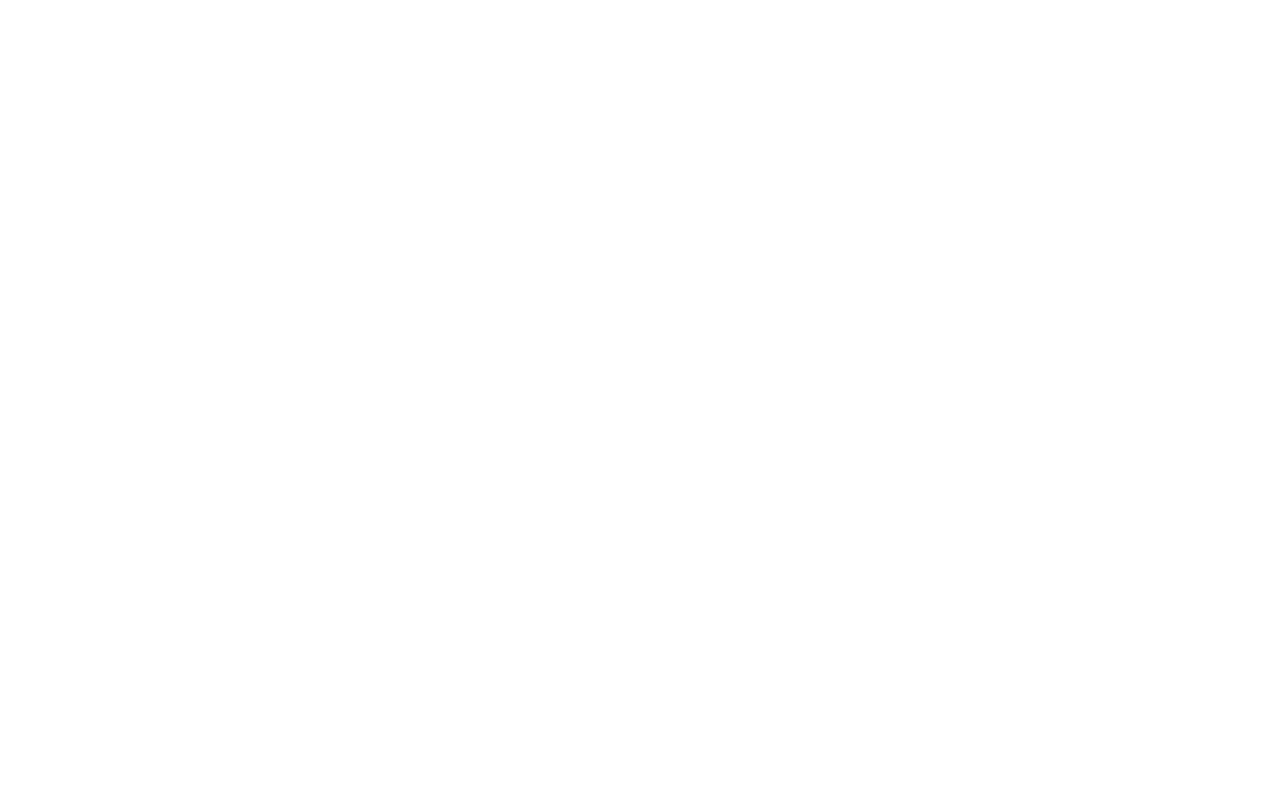
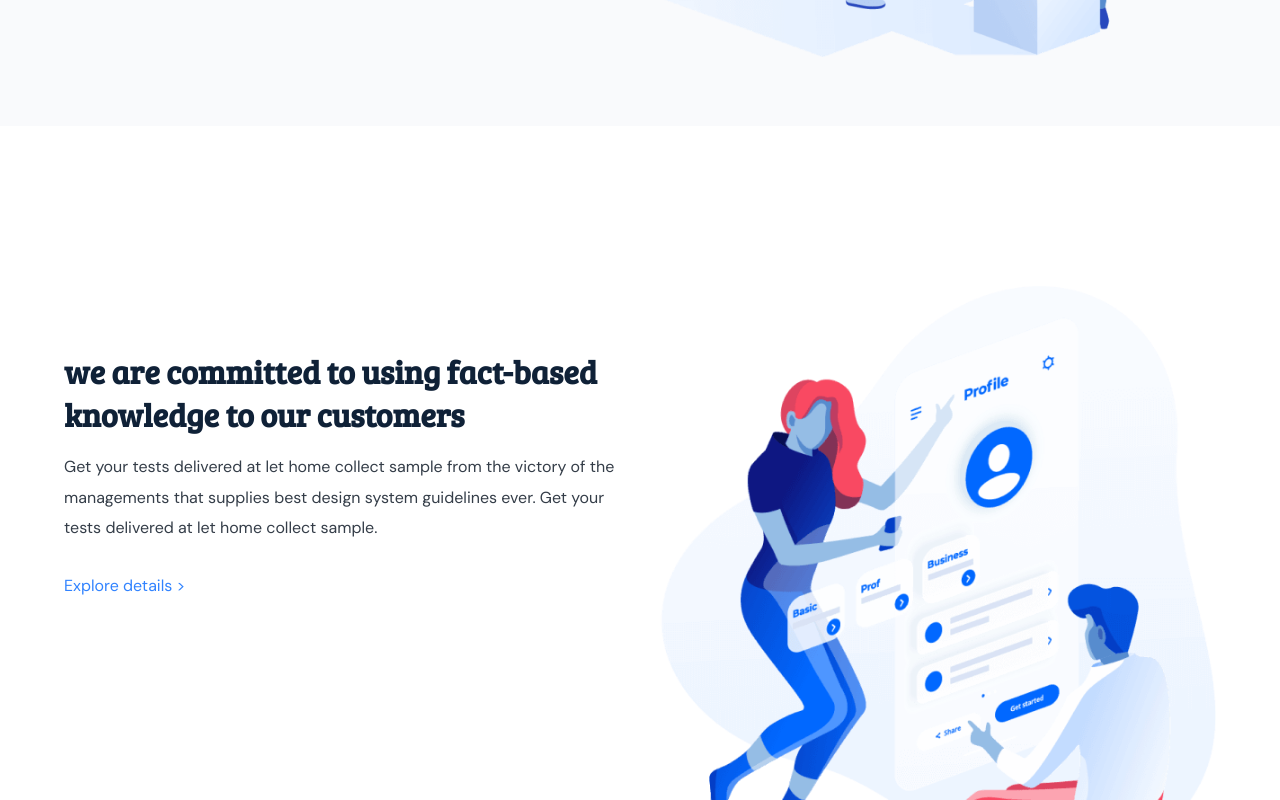
Before and after one commit to S-Solomon/Agency-Creative, a React (Create React App) app: page / in a window 1280 px wide. Shown: the part 2000-2800 px from the top of the page. Before the commit the page ends 2158 px from the top, so only its background shows below. Built offline with nearby package versions, Linux system fonts and the light colour scheme.

Commit message:
heading  font sizes

```diff
--- a/src/components/BusinessProfit.js
+++ b/src/components/BusinessProfit.js
@@ -44,9 +44,19 @@
     @media (min-width: 768px) {
         grid-template-columns: repeat(2, 1fr);
     }
+    @media (min-width: 1024px) {
+        padding: 4rem 0;
+    }
 `;
 
-const ImageBox = styled.div `` ;
+const ImageBox = styled.div `
+    img {
+        @media (min-width: 1440px) {
+            /* padding-bottom: 5rem; */
+            width: 90%;
+        }
+    }
+` ;
 
 const TextBox = styled.div `
     text-align: center;
@@ -55,18 +65,27 @@
         grid-area: 0;
         text-align: left;
     }
+    @media (min-width: 1024px) {
+        padding: 4rem 0;
+    }
     h2 {
-
+        @media (min-width: 1024px) {
+            font-size: 2rem;
+        }
+        @media (min-width: 1440px) {
+            font-size: 3rem;
+        }
     }
     p {
         padding: 1rem 0;
         @media(min-width: 1440px) {
             padding: 2rem 0;
+            max-width: 60%;
         }
     }
     img {
         width: 10rem;
-        background: pink ;
+        /* background: pink ; */
     }
 
     .svgSection {
--- /dev/null
+++ b/src/components/FactKnowledge.js
@@ -0,0 +1,83 @@
+import React from 'react'
+import styled from 'styled-components'
+import knowledgeBanner from '../assets/images/knowledge-thumb.png'
+
+const FactKnowledge = () => {
+    return (
+        <GridStyle>
+            <TextBox>
+                <h2>we are committed to using fact-based knowledge to our customers</h2>
+                <p>Get your tests delivered at let home collect sample from the victory of the managements that supplies best design system guidelines ever. Get your tests delivered at let home collect sample.</p>
+                <div className="explore">Explore details &gt;</div>
+            </TextBox>
+            <ImageBox>
+                <img src={knowledgeBanner} alt="knowledge banner" />
+            </ImageBox>
+        </GridStyle>
+    )
+}
+
+export default FactKnowledge
+
+
+const GridStyle = styled.div`
+    display: grid;
+    grid-template-columns: 1fr;
+    gap: 1rem;
+    @media (min-width: 768px) {
+        grid-template-columns: repeat(2, 1fr);
+    }
+`;
+
+const ImageBox = styled.div `
+    img {
+        @media (min-width: 1024px) {
+            width: 100%;
+            padding-bottom: 3rem;
+        }
+        @media (min-width: 1440px) {
+            padding-bottom: 5rem;
+            width: 90%;
+        }
+    }
+` ;
+
+
+const TextBox = styled.div `
+    text-align: center;
+    @media(min-width: 768px) {
+        text-align: left;
+    }
+    @media (min-width: 1024px) {
+        padding: 4rem 0;
+    }
+
+
+    h2 {
+        @media (min-width: 1024px) {
+            font-size: 2rem;
+        }
+        @media (min-width: 1440px) {
+            font-size: 3rem;
+        }
+    }
+    p {
+        padding: 1rem 0;
+        @media(min-width: 1440px) {
+            padding: 2rem 0;
+            max-width: 60%;
+        }
+    }
+
+    .explore {
+        padding: 1rem 0;
+        color: var(--secondary);
+        @media(min-width: 1440px) {
+            /* text-align: center; */
+            padding: 2rem 0;
+        }
+        &:hover {
+            color: var(--primary);
+        }
+    }
+`;
--- a/src/components/Hero.js
+++ b/src/components/Hero.js
@@ -13,7 +13,7 @@
             <InnerLayout>
                 <Container>
                     <FirstGridItem>
-                        <h1>A creative way to grow your Exciting Business Model</h1>
+                        <h1>A Creative way to grow your Exciting Business Model</h1>
                         <p>Get your blood tests delivered at let home collect sample from the victory of the managements that supplies best design system guidelines ever.</p>
                         <form>
                             <div className="formContainer">
@@ -56,6 +56,12 @@
         font-size: 2.125rem;
         text-align: center;
         margin-bottom: 1.25rem;
+        @media (min-width: 1024px) {
+            font-size: 3rem;
+        }
+        @media (min-width: 1440px) {
+            font-size: 4rem;
+        }
     }
     p{
         color: var(--text-secondary);
--- a/src/sections/Business.js
+++ b/src/sections/Business.js
@@ -18,4 +18,6 @@
 export default Business
 
 
-const BusinessStyled = styled.section ``;
+const BusinessStyled = styled.section `
+    background-color: var(--background-secondary);
+`;
--- a/src/sections/Knowledge.js
+++ b/src/sections/Knowledge.js
@@ -1,11 +1,22 @@
 import React from 'react'
+import styled from 'styled-components'
+import FactKnowledge from '../components/FactKnowledge'
+import { MainLayout, InnerLayout } from '../styles/Layouts'
+
 
 const Knowledge = () => {
     return (
-        <div>
-
-        </div>
+        <KnowledgeStyled>
+            <MainLayout>
+                <InnerLayout>
+                    <FactKnowledge />
+                </InnerLayout>
+            </MainLayout>
+        </KnowledgeStyled>
     )
 }
 
 export default Knowledge
+
+
+const KnowledgeStyled = styled.section``;
```
